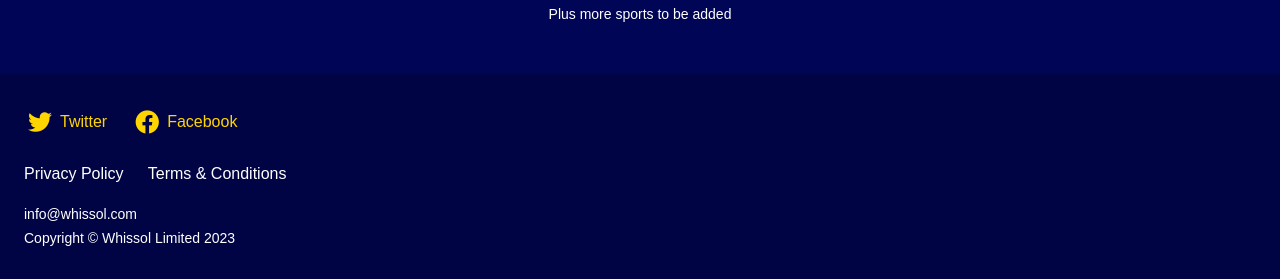
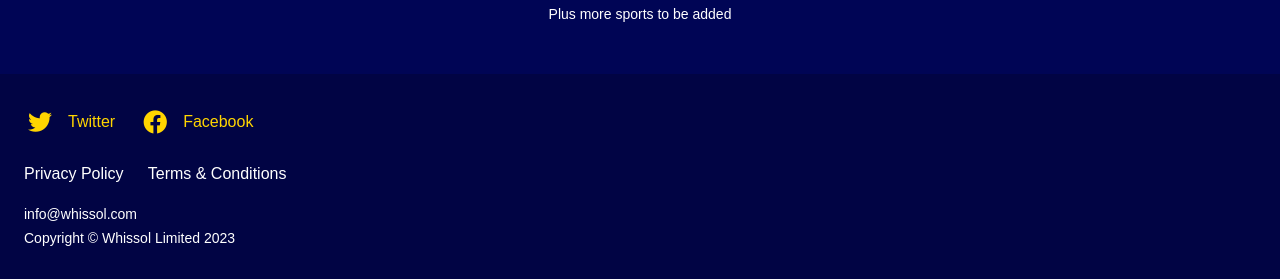
Before and after one commit to dbbill/dbbill.github.io, a Jekyll site: the page built from index.html, in a window 1280 px wide. Shown: the part 955-1234 px from the top of the page. Built offline with Jekyll 4.4.1, drawn with Linux system fonts in a browser that asks for light colours; nearby versions of some CDN libraries; some web fonts are replaced.

Commit message:
Update footer.html

```diff
--- a/_includes/footer.html
+++ b/_includes/footer.html
@@ -3,7 +3,7 @@
         {% for network in site.social %}
         <li class="p-1">
             <a href="{{ network.url }}">
-                <i class="fa-brands fa-{{ network.icon }} pr-2"></i>
+                <i class="fa-brands fa-{{ network.icon }} pr-3"></i>
                 <span>{{ network.title }}</span>
             </a>
         </li>
```
